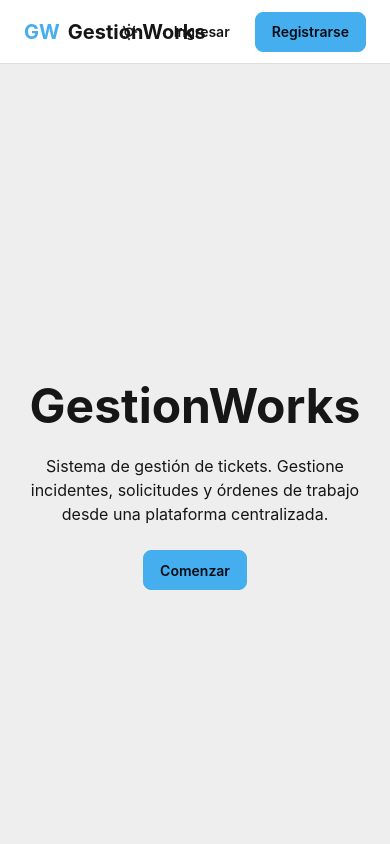
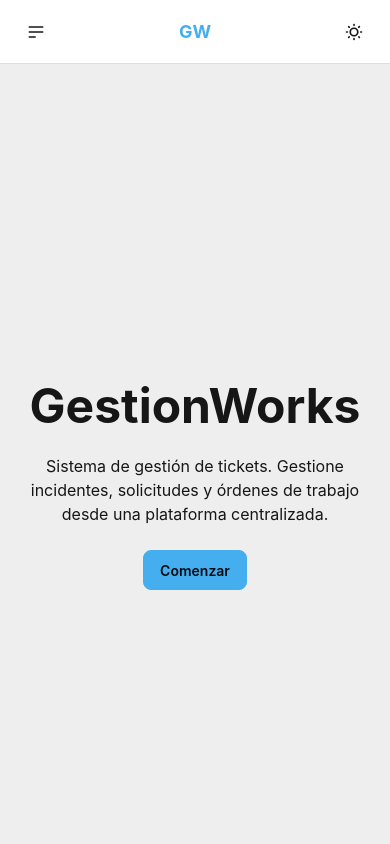
Before and after one commit to alexisg78/GestionWorks_Frontend, an Angular app: page / in a window 390 px wide. Shown: the top 844 px of the page. Built offline with nearby package versions, Linux system fonts and the light colour scheme.

Commit message:
feat: make public navbar responsive

```diff
--- a/src/app/layouts/public-layout/components/public-navbar/public-navbar.html
+++ b/src/app/layouts/public-layout/components/public-navbar/public-navbar.html
@@ -1,11 +1,69 @@
-<nav class="navbar border-base-300 bg-base-100 border-b px-6">
-  <div class="navbar-start">
+<nav class="navbar border-base-300 bg-base-100 border-b px-4 md:px-6">
+  <!-- Mobile Menu -->
+  <div class="navbar-start md:hidden">
+    <div class="dropdown">
+      <div tabindex="0" role="button" class="btn btn-ghost btn-circle">
+        <svg
+          xmlns="http://www.w3.org/2000/svg"
+          class="h-5 w-5"
+          fill="none"
+          viewBox="0 0 24 24"
+          stroke="currentColor"
+        >
+          <path
+            stroke-linecap="round"
+            stroke-linejoin="round"
+            stroke-width="2"
+            d="M4 6h16M4 12h16M4 18h7"
+          />
+        </svg>
+      </div>
+
+      <ul
+        tabindex="0"
+        class="menu dropdown-content bg-base-100 rounded-box z-10 mt-3 w-52 p-2 shadow"
+      >
+        <li>
+          <a routerLink="/">Inicio</a>
+        </li>
+
+        <li>
+          <a href="#features">Características</a>
+        </li>
+
+        <li>
+          <a href="#about">Acerca de</a>
+        </li>
+
+        <div class="divider my-1"></div>
+
+        <li>
+          <a routerLink="/login">Ingresar</a>
+        </li>
+
+        <li>
+          <a routerLink="/register">Registrarse</a>
+        </li>
+      </ul>
+    </div>
+  </div>
+
+  <!-- Logo -->
+  <div class="navbar-start hidden md:flex">
     <a routerLink="/" class="flex items-center gap-2 text-xl font-bold">
       <span class="text-primary">GW</span>
       <span>GestionWorks</span>
     </a>
   </div>
 
+  <!-- Mobile Logo -->
+  <div class="navbar-center md:hidden">
+    <a routerLink="/" class="flex items-center gap-2 text-lg font-bold">
+      <span class="text-primary">GW</span>
+    </a>
+  </div>
+
+  <!-- Desktop Menu -->
   <div class="navbar-center hidden md:flex">
     <ul class="menu menu-horizontal gap-2 px-1">
       <li>
@@ -22,12 +80,24 @@
     </ul>
   </div>
 
+  <!-- Actions -->
   <div class="navbar-end gap-2">
+    <!-- Theme Toggle -->
     <button class="btn btn-ghost btn-circle">
       <label class="swap swap-rotate">
-        <input type="checkbox" class="theme-controller" value="cmyk" />
+        <input type="checkbox" class="theme-controller" value="dracula" />
 
         <!-- sun icon -->
+        <svg
+          class="swap-off h-5 w-5 fill-current"
+          xmlns="http://www.w3.org/2000/svg"
+          viewBox="0 0 24 24"
+        >
+          <path
+            d="M5.64,17l-.71.71a1,1,0,0,0,0,1.41,1,1,0,0,0,1.41,0l.71-.71A1,1,0,0,0,5.64,17ZM5,12a1,1,0,0,0-1-1H3a1,1,0,0,0,0,2H4A1,1,0,0,0,5,12Zm7-7a1,1,0,0,0,1-1V3a1,1,0,0,0-2,0V4A1,1,0,0,0,12,5ZM5.64,7.05a1,1,0,0,0,.7.29,1,1,0,0,0,.71-.29,1,1,0,0,0,0-1.41l-.71-.71A1,1,0,0,0,4.93,6.34Zm12,.29a1,1,0,0,0,.7-.29l.71-.71a1,1,0,1,0-1.41-1.41L17,5.64a1,1,0,0,0,0,1.41A1,1,0,0,0,17.66,7.34ZM21,11H20a1,1,0,0,0,0,2h1a1,1,0,0,0,0-2Zm-9,8a1,1,0,0,0-1,1v1a1,1,0,0,0,2,0V20A1,1,0,0,0,12,19ZM18.36,17A1,1,0,0,0,17,18.36l.71.71a1,1,0,0,0,1.41,0,1,1,0,0,0,0-1.41ZM12,6.5A5.5,5.5,0,1,0,17.5,12,5.51,5.51,0,0,0,12,6.5Zm0,9A3.5,3.5,0,1,1,15.5,12,3.5,3.5,0,0,1,12,15.5Z"
+          />
+        </svg>
+        <!-- moon icon -->
         <svg
           class="swap-on h-5 w-5 fill-current"
           xmlns="http://www.w3.org/2000/svg"
@@ -37,22 +107,14 @@
             d="M21.64,13a1,1,0,0,0-1.05-.14,8.05,8.05,0,0,1-3.37.73A8.15,8.15,0,0,1,9.08,5.49a8.59,8.59,0,0,1,.25-2A1,1,0,0,0,8,2.36,10.14,10.14,0,1,0,22,14.05,1,1,0,0,0,21.64,13Zm-9.5,6.69A8.14,8.14,0,0,1,7.08,5.22v.27A10.15,10.15,0,0,0,17.22,15.63a9.79,9.79,0,0,0,2.1-.22A8.11,8.11,0,0,1,12.14,19.73Z"
           />
         </svg>
-
-        <!-- moon icon -->
-        <svg
-          class="swap-off h-5 w-5 fill-current"
-          xmlns="http://www.w3.org/2000/svg"
-          viewBox="0 0 24 24"
-        >
-          <path
-            d="M5.64,17l-.71.71a1,1,0,0,0,0,1.41,1,1,0,0,0,1.41,0l.71-.71A1,1,0,0,0,5.64,17ZM5,12a1,1,0,0,0-1-1H3a1,1,0,0,0,0,2H4A1,1,0,0,0,5,12Zm7-7a1,1,0,0,0,1-1V3a1,1,0,0,0-2,0V4A1,1,0,0,0,12,5ZM5.64,7.05a1,1,0,0,0,.7.29,1,1,0,0,0,.71-.29,1,1,0,0,0,0-1.41l-.71-.71A1,1,0,0,0,4.93,6.34Zm12,.29a1,1,0,0,0,.7-.29l.71-.71a1,1,0,1,0-1.41-1.41L17,5.64a1,1,0,0,0,0,1.41A1,1,0,0,0,17.66,7.34ZM21,11H20a1,1,0,0,0,0,2h1a1,1,0,0,0,0-2Zm-9,8a1,1,0,0,0-1,1v1a1,1,0,0,0,2,0V20A1,1,0,0,0,12,19ZM18.36,17A1,1,0,0,0,17,18.36l.71.71a1,1,0,0,0,1.41,0,1,1,0,0,0,0-1.41ZM12,6.5A5.5,5.5,0,1,0,17.5,12,5.51,5.51,0,0,0,12,6.5Zm0,9A3.5,3.5,0,1,1,15.5,12,3.5,3.5,0,0,1,12,15.5Z"
-          />
-        </svg>
       </label>
     </button>
 
-    <a routerLink="/login" class="btn btn-ghost"> Ingresar </a>
+    <!-- Desktop Auth Buttons -->
+    <div class="hidden gap-2 md:flex">
+      <a routerLink="/login" class="btn btn-ghost"> Ingresar </a>
 
-    <a routerLink="/register" class="btn btn-primary"> Registrarse </a>
+      <a routerLink="/register" class="btn btn-primary"> Registrarse </a>
+    </div>
   </div>
 </nav>
```
